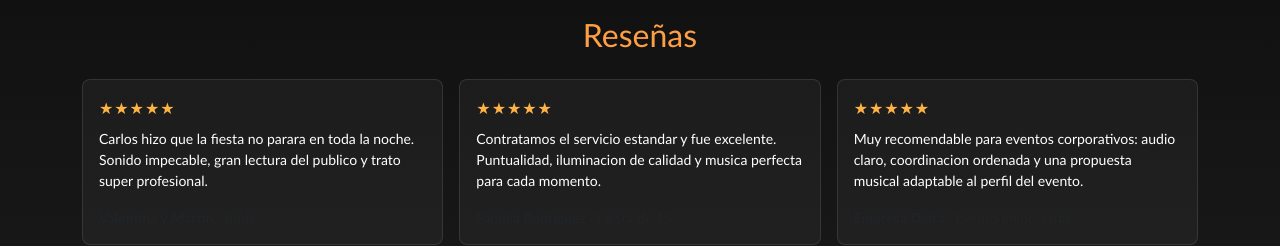
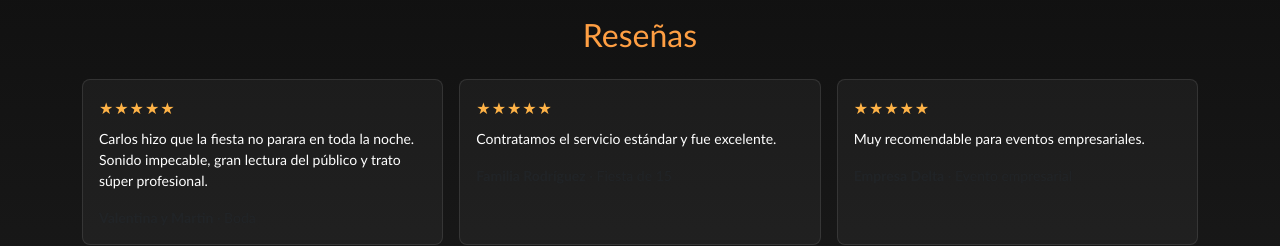
Before and after one commit to DJCarlosHermida/djapp, a React (Vite) app: page /#about in a window 1280 px wide. Shown: the part 3040-3286 px from the top of the page. Built offline with nearby package versions, Linux system fonts and the light colour scheme.

Commit message:
update data

```diff
--- a/src/data.ts
+++ b/src/data.ts
@@ -297,23 +297,21 @@ export const TESTIMONIOS: TestimonioItem[] = [
     nombre: 'Valentina y Martin',
     tipoEvento: 'Boda',
     texto:
-      'Carlos hizo que la fiesta no parara en toda la noche. Sonido impecable, gran lectura del publico y trato super profesional.',
+      'Carlos hizo que la fiesta no parara en toda la noche. Sonido impecable, gran lectura del público y trato súper profesional.',
     rating: 5,
   },
   {
     id: 'testimonio-2',
-    nombre: 'Familia Rodriguez',
+    nombre: 'Familia Rodríguez',
     tipoEvento: 'Fiesta de 15',
-    texto:
-      'Contratamos el servicio estandar y fue excelente. Puntualidad, iluminacion de calidad y musica perfecta para cada momento.',
+    texto: 'Contratamos el servicio estándar y fue excelente.',
     rating: 5,
   },
   {
     id: 'testimonio-3',
     nombre: 'Empresa Delta',
     tipoEvento: 'Evento empresarial',
-    texto:
-      'Muy recomendable para eventos corporativos: audio claro, coordinacion ordenada y una propuesta musical adaptable al perfil del evento.',
+    texto: 'Muy recomendable para eventos empresariales.',
     rating: 5,
   },
 ]
```
